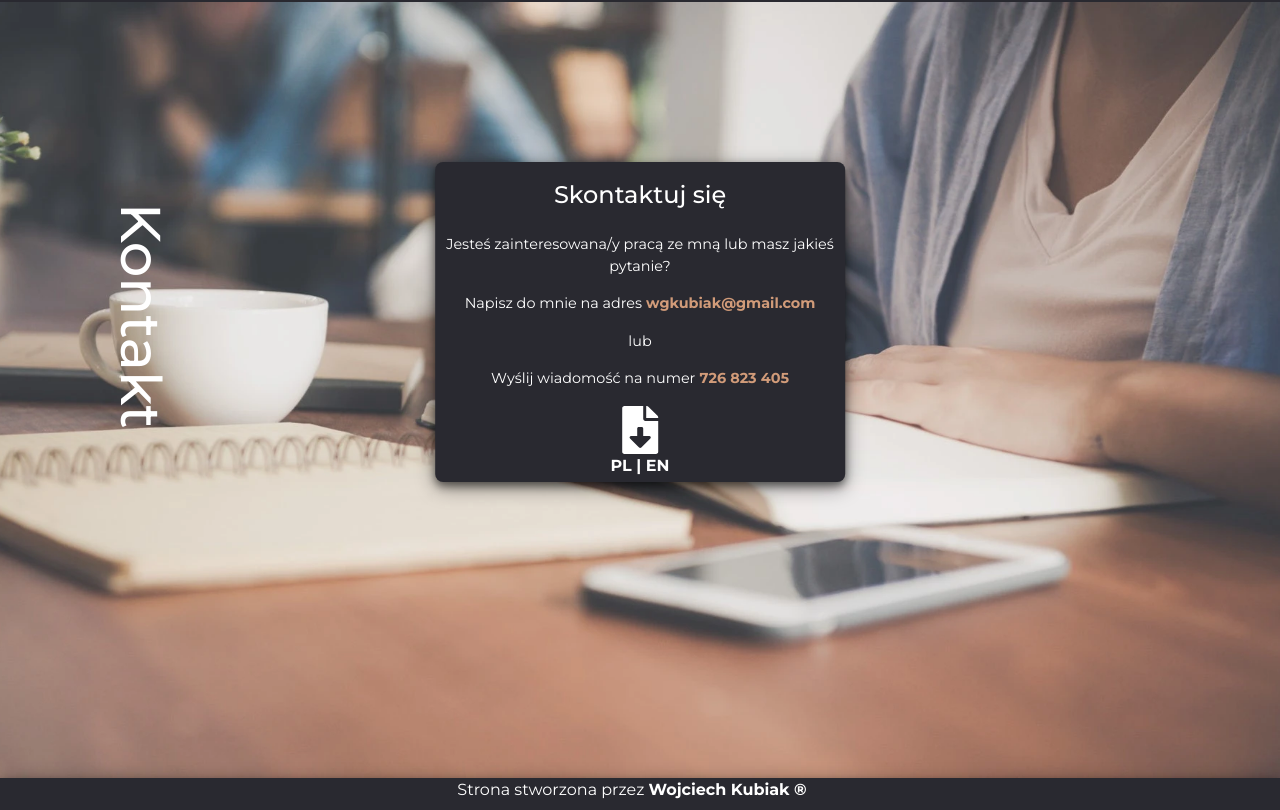
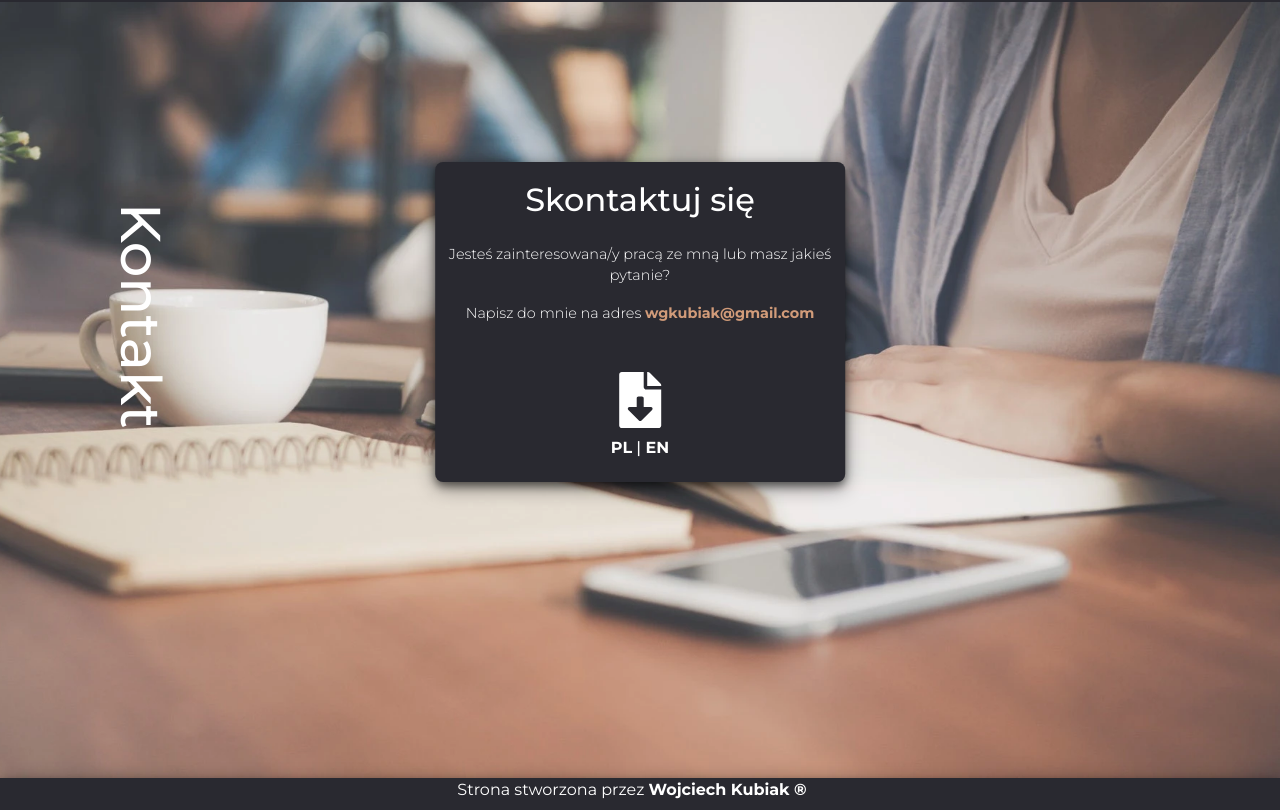
Before and after one commit to wojciechkubiak/my-site, a React (Create React App) app: page / in a window 1280 px wide. Shown: the part 3230-4040 px from the top of the page. Built offline with nearby package versions, Linux system fonts and the light colour scheme.

Commit message:
Complete full hd

```diff
--- a/src/components/Contact/Contact.css
+++ b/src/components/Contact/Contact.css
@@ -17,6 +17,10 @@
   color: white;
   transform: rotate(90deg);
   z-index: 5;
+}
+
+.ResumeContainer {
+  margin-top: 3em;
 }
 
 .ContactContainer {
@@ -39,23 +43,26 @@
   padding-bottom: 2vh;
   color: white;
   font-weight: 500;
-  font-size: 3vh;
+  font-size: 4vh;
 }
 
 .ContactContainer > p {
   color: white;
-  font-weight: 400;
+  font-weight: 300;
   font-size: 1.8vh;
 }
 
 .DownloadIcon {
   color: white;
-  width: 3em;
-  height: 3em;
+  width: 4em;
+  height: 4em;
+  padding-bottom: 0.5em;
 }
+
 .MailContainer {
   color: #d19b79;
   transition: 1s;
+  font-weight: 500;
 }
 
 .PhoneNumber {
@@ -63,7 +70,8 @@
 }
 
 .ResumeLinks > span > a {
-  color: white
+  color: white;
+  font-weight: 500;
 }
 
 .MailContainer:hover {
@@ -120,8 +128,9 @@
   }
 
   .DownloadIcon {
-    height: 2em;
-    width: 2em;
+    height: 3em;
+    width: 3em;
+    padding-bottom: 0.5em;
   }
 
 
--- a/src/components/Contact/Contact.js
+++ b/src/components/Contact/Contact.js
@@ -27,15 +27,10 @@ const Contact = props => {
         <h1>{props.t("contact.box", { framework: "react-i18next" })}</h1>
         <p>{props.t("contact.firstLine", { framework: "react-i18next" })}</p>
         <p>
-          {props.t("contact.contactMe", { framework: "react-i18next" })}
+          {props.t("contact.contactMe", { framework: "react-i18next" })} {' '}
           <a href="mailto:wgkubiak@gmail.com" className="MailContainer">
-            <strong> wgkubiak@gmail.com</strong>
+            <strong>wgkubiak@gmail.com</strong>
           </a>
-        </p>
-        <p>{props.t("contact.or", { framework: "react-i18next" })}</p>
-        <p>
-          {props.t("contact.phone", { framework: "react-i18next" })}
-          <strong className="PhoneNumber"> 726 823 405</strong>
         </p>
         <div className="ResumeContainer">
           <FaFileDownload className="DownloadIcon"></FaFileDownload>
@@ -45,7 +40,7 @@ const Contact = props => {
                 <strong>PL</strong>
               </a>
             </span>
-            <strong style={{ color: "#ffffff" }}> | </strong>
+            <strong style={{ color: "#ffffff", fontWeight: 500 }}> | </strong>
             <span>
               <a href={ResumeEN} download="WojciechKubiakCV_EN.pdf">
                 <strong>EN</strong>
--- a/src/components/Skills/Skills.css
+++ b/src/components/Skills/Skills.css
@@ -45,10 +45,6 @@
   transition: all 500ms;
   background-color: #292930;
   border-radius: 0.5em;
-}
-
-.skills--span:hover {
-  transform: scale(1.1)
 }
 
 .progress {
```
